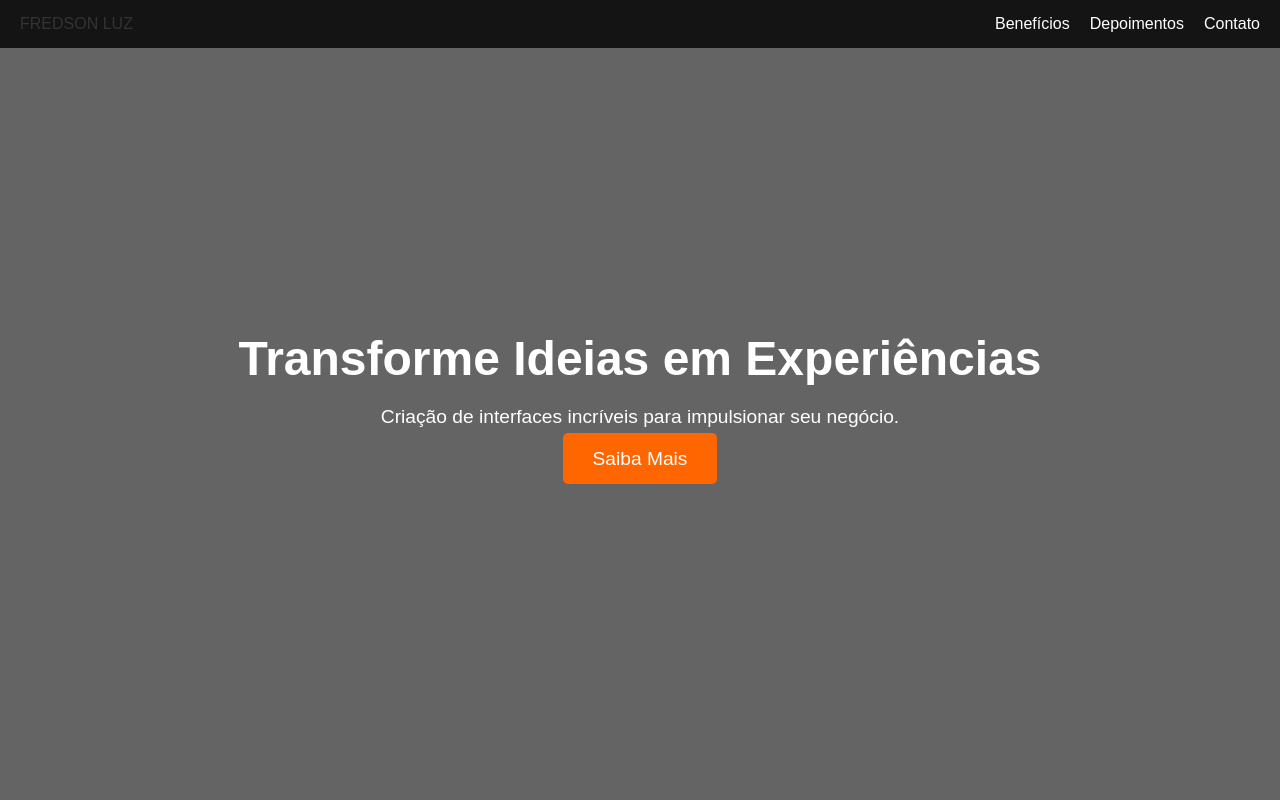
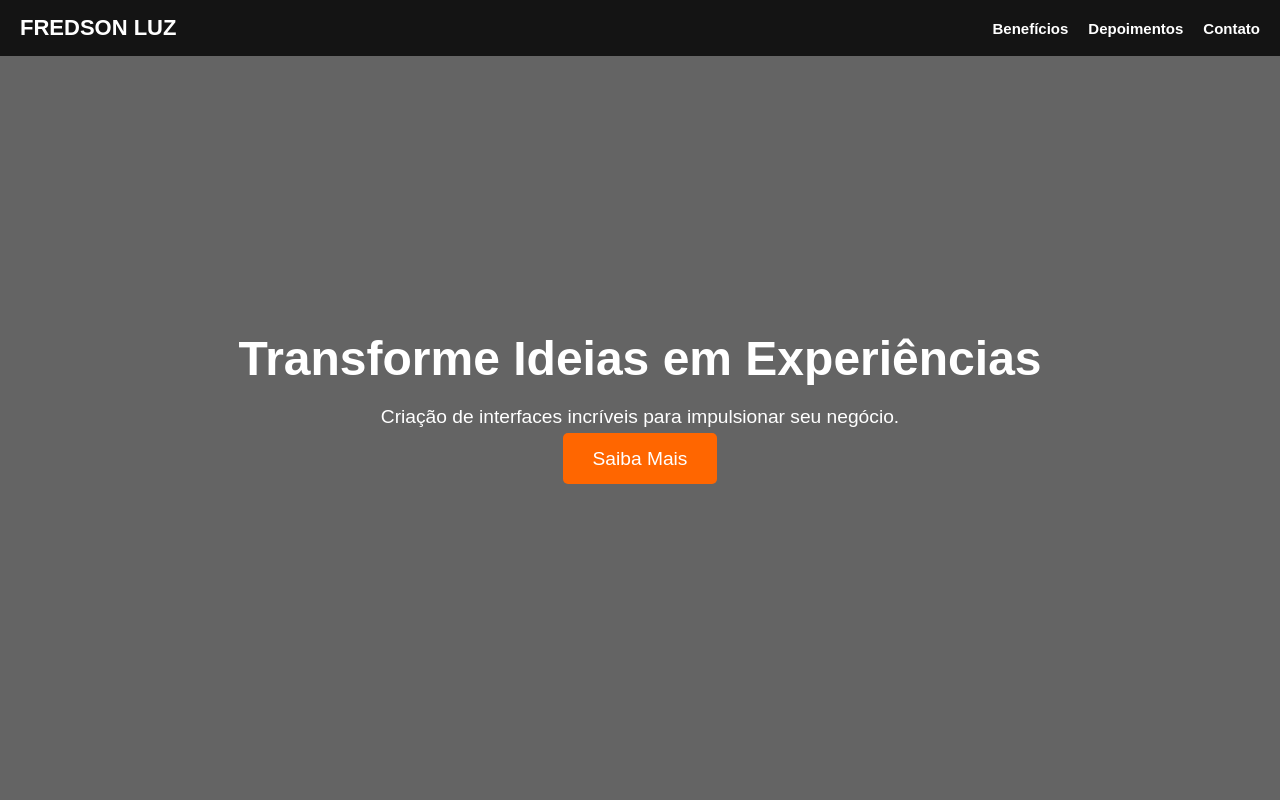
Before and after one commit to fredsonluzdev/landing-page, a plain HTML site: page index.html in a window 1280 px wide. Shown: the top 800 px of the page. Drawn offline with Linux system fonts and the light colour scheme.

Commit message:
Update style.css

```diff
--- a/css/style.css
+++ b/css/style.css
@@ -23,6 +23,12 @@ header {
     z-index: 1000;
 }
 
+header div {
+    color: white;
+    font-size: 22px;
+    font-weight: 600; /* Semi-bold */
+}
+
 nav {
     display: flex;
     gap: 20px;
@@ -31,7 +37,8 @@ nav {
 nav a {
     color: white !important;
     text-decoration: none;
-    font-weight: normal;
+    font-weight: 600;
+    font-size: 15px;
 }
 
 .menu-toggle {
@@ -83,6 +90,7 @@ nav.active {
 
 .hero h1 {
     font-size: 3rem;
+    font-weight: 600; /* Semi-bold */
     animation: fadeIn 2s ease-in-out;
 }
 
```
